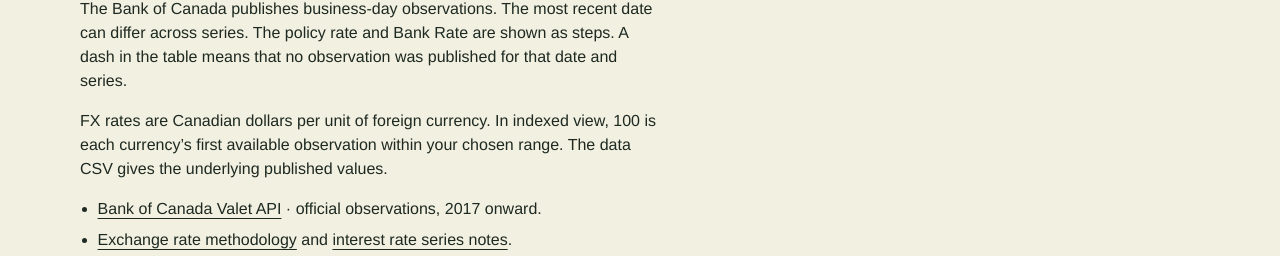
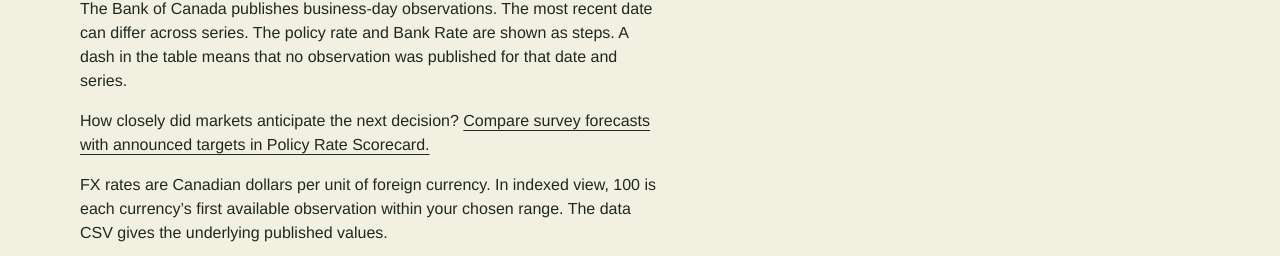
Before and after one commit to jsdyer/bankrates, a plain HTML site: page web/index.html in a window 1280 px wide. Shown: the part 691-947 px from the top of the page. Drawn offline with Linux system fonts and the light colour scheme; no server answers; a script that the page names is missing.

Commit message:
Link policy target histories to their forecast scorecard

```diff
--- a/web/index.html
+++ b/web/index.html
@@ -78,6 +78,7 @@
   <section id="sources" class="section" aria-labelledby="sources-heading">
     <h2 id="sources-heading">Data &amp; methodology</h2>
     <p>The Bank of Canada publishes business-day observations. The most recent date can differ across series. The policy rate and Bank Rate are shown as steps. A dash in the table means that no observation was published for that date and series.</p>
+    <p>How closely did markets anticipate the next decision? <a href="https://coolcode.ca/scorecard/">Compare survey forecasts with announced targets in Policy Rate Scorecard.</a></p>
     <p>FX rates are Canadian dollars per unit of foreign currency. In indexed view, 100 is each currency’s first available observation within your chosen range. The data CSV gives the underlying published values.</p>
     <ul class="source-list">
       <li><a href="https://www.bankofcanada.ca/valet-api-how-to/">Bank of Canada Valet API</a> · official observations, 2017 onward.</li>
```
Also changed, not shown: 1 other file.
